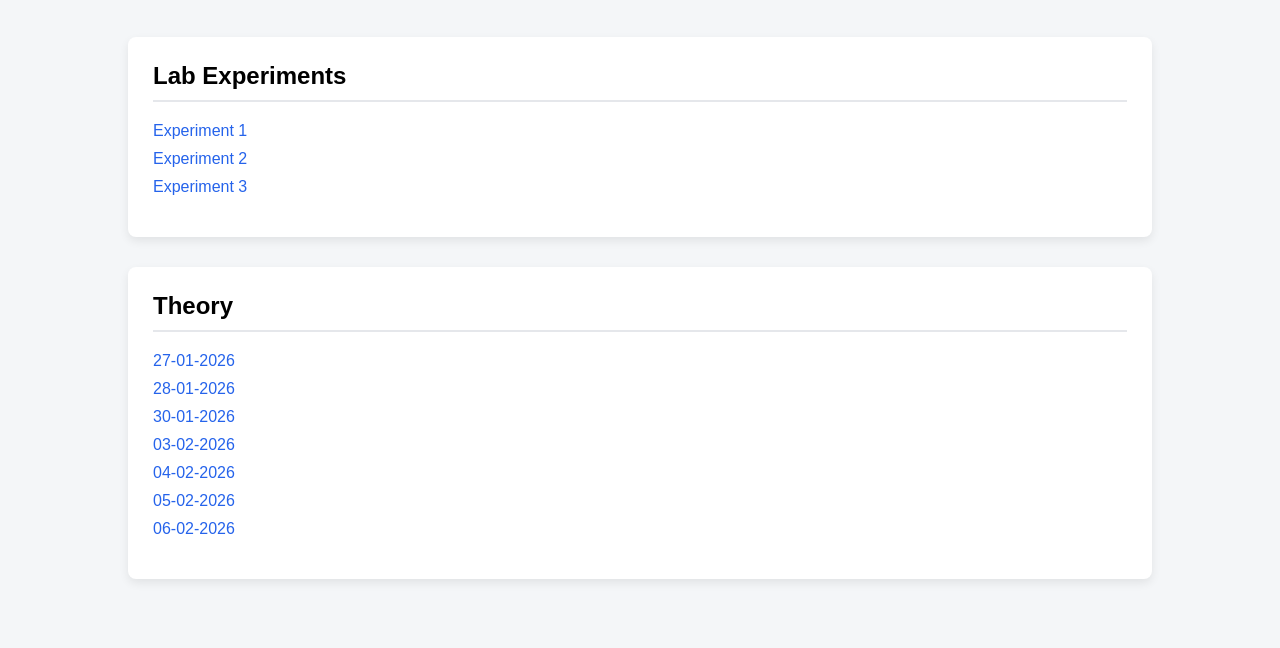
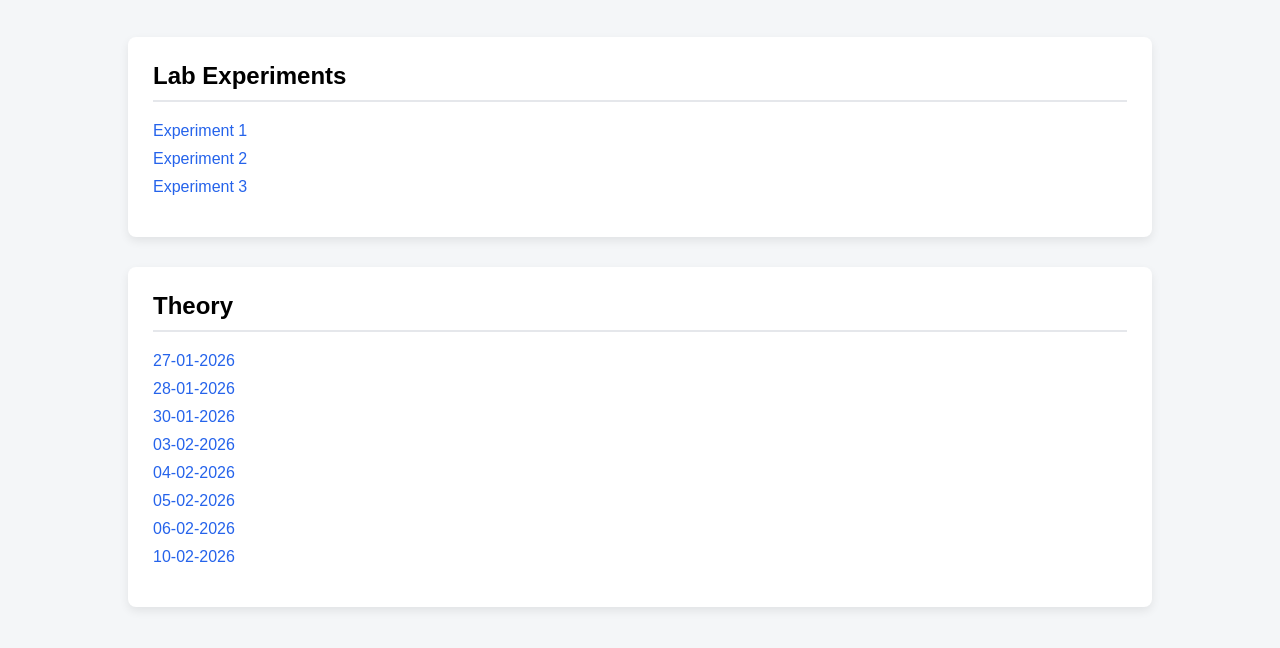
Before and after one commit to Ronak25034/Containerization, a plain HTML site: page index.html in a window 1280 px wide. Shown: the part 100-748 px from the top of the page. Drawn offline with Linux system fonts and the light colour scheme.

Commit message:
Updated index.html

```diff
--- a/index.html
+++ b/index.html
@@ -86,6 +86,7 @@
                <li><a href="Theory/04.02.26/">04-02-2026</a></li>
                <li><a href="Theory/05.02.26/">05-02-2026</a></li>
                <li><a href="Theory/06.02.26/">06-02-2026</a></li>
+               <li><a href="Theory/10.02.26/">10-02-2026</a></li>
             </ul>
         </div>
 
```
